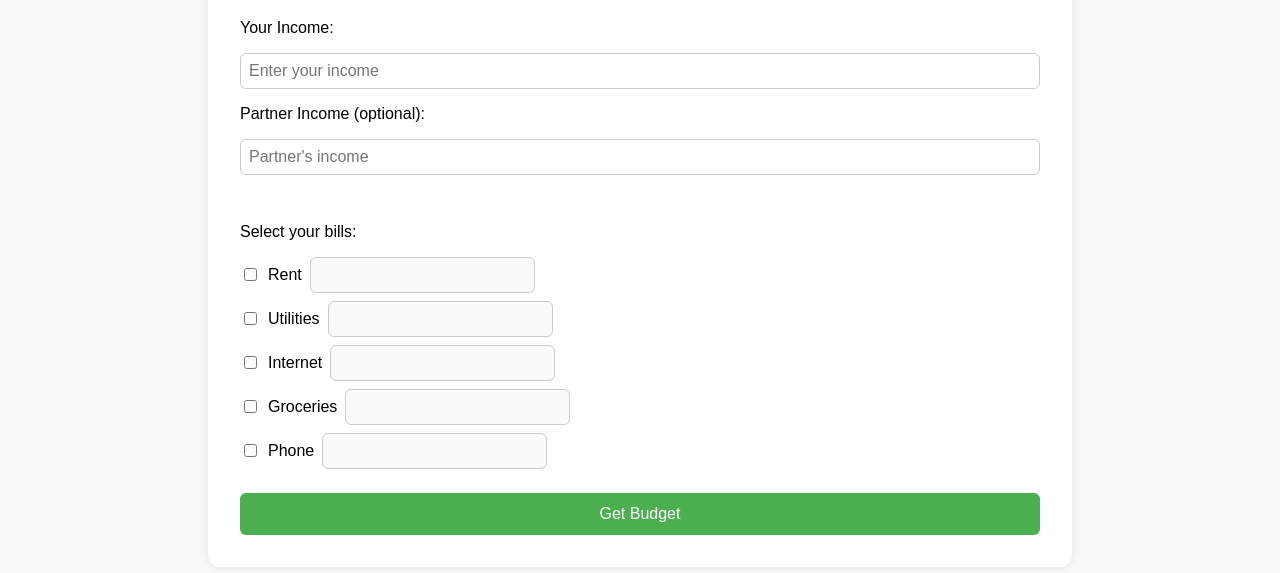
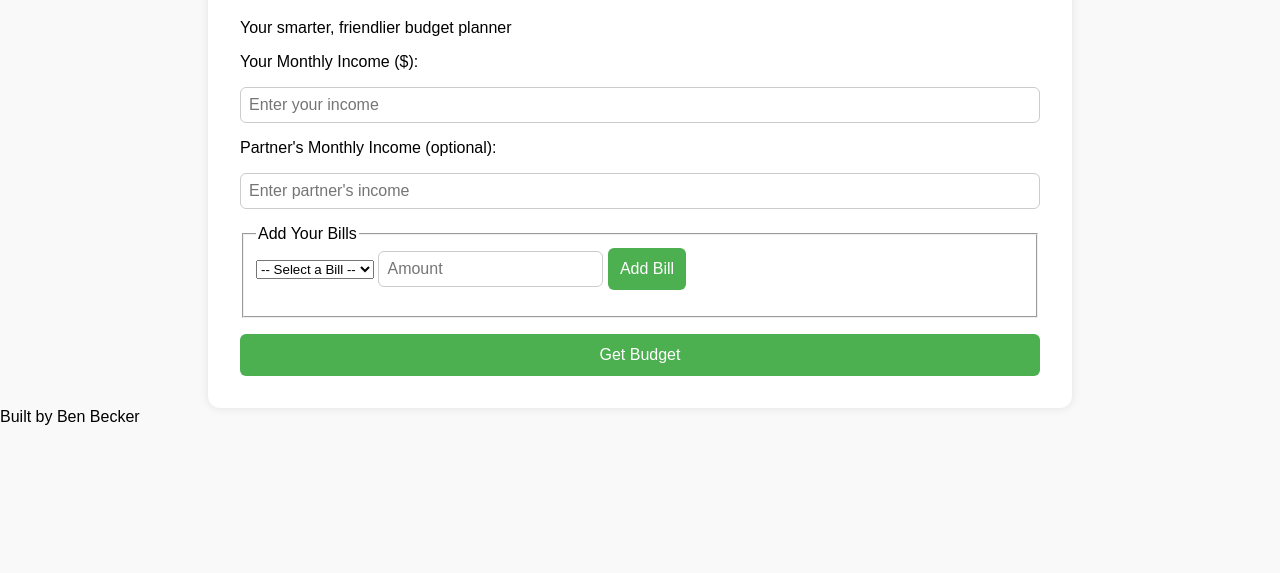
Before and after one commit to itsLokey/broke-budget-buddy, a plain HTML site: page index.html in a window 1280 px wide. Shown: the part 125-698 px from the top of the page. Drawn offline with nearby package versions, Linux system fonts and the light colour scheme.

Commit message:
Update index.html

```diff
--- a/index.html
+++ b/index.html
@@ -2,55 +2,75 @@
 <html lang="en">
 <head>
   <meta charset="UTF-8" />
-  <meta name="viewport" content="width=device-width, initial-scale=1.0"/>
+  <meta name="viewport" content="width=device-width, initial-scale=1" />
   <title>Broke Budget Buddy</title>
   <link rel="stylesheet" href="style.css" />
 </head>
 <body>
   <div class="container">
     <h1>Broke Budget Buddy</h1>
+    <p class="subtitle">Your smarter, friendlier budget planner</p>
+
     <form id="budget-form">
-      <label for="income">Your Income:</label>
+      <label for="income">Your Monthly Income ($):</label>
       <input type="number" id="income" placeholder="Enter your income" required />
-      <label for="partnerIncome">Partner Income (optional):</label>
-      <input type="number" id="partnerIncome" placeholder="Partner's income" />
 
-      <div class="bill-list">
-        <p>Select your bills:</p>
-        <div class="bill-checkbox"><input type="checkbox" data-default="100" /> <label>Rent</label> <input type="number" class="bill-amount" disabled /></div>
-        <div class="bill-checkbox"><input type="checkbox" data-default="60" /> <label>Utilities</label> <input type="number" class="bill-amount" disabled /></div>
-        <div class="bill-checkbox"><input type="checkbox" data-default="45" /> <label>Internet</label> <input type="number" class="bill-amount" disabled /></div>
-        <div class="bill-checkbox"><input type="checkbox" data-default="100" /> <label>Groceries</label> <input type="number" class="bill-amount" disabled /></div>
-        <div class="bill-checkbox"><input type="checkbox" data-default="75" /> <label>Phone</label> <input type="number" class="bill-amount" disabled /></div>
-      </div>
+      <label for="partnerIncome">Partner's Monthly Income (optional):</label>
+      <input type="number" id="partnerIncome" placeholder="Enter partner's income" />
 
-      <button type="submit">Get Budget</button>
+      <fieldset>
+        <legend>Add Your Bills</legend>
+
+        <div class="bill-entry">
+          <select id="bill-type">
+            <option value="">-- Select a Bill --</option>
+            <option value="Rent / Mortgage">Rent / Mortgage</option>
+            <option value="Utilities">Utilities</option>
+            <option value="Internet / Cable">Internet / Cable</option>
+            <option value="Phone">Phone</option>
+            <option value="Groceries">Groceries</option>
+            <option value="Transport">Transport</option>
+            <option value="Insurance">Insurance</option>
+            <option value="Subscriptions">Subscriptions</option>
+            <option value="Debt Payments">Debt Payments</option>
+            <option value="Other">Other</option>
+          </select>
+          <input type="number" id="bill-amount" placeholder="Amount" />
+          <button type="button" id="add-bill">Add Bill</button>
+        </div>
+
+        <ul id="bill-list"></ul>
+      </fieldset>
+
+      <button type="submit" id="submit-btn">Get Budget</button>
     </form>
 
-    <div id="results" class="hidden">
-      <h2 class="hidden">Budget Summary</h2>
+    <section id="results" class="hidden">
+      <h2>Budget Summary</h2>
       <div id="summary"></div>
 
-      <div id="progress-section" class="hidden">
-        <h2>Monthly Budget Usage</h2>
-        <div class="progress-bar-container">
+      <div id="progress-section">
+        <label for="progress-bar">Monthly Budget Usage:</label>
+        <div id="progress-bar-wrapper">
           <div id="progress-bar"></div>
         </div>
         <p id="progress-text"></p>
       </div>
 
-      <h2 class="hidden">Spending Breakdown</h2>
+      <h2>Spending Breakdown</h2>
       <canvas id="budgetChart" width="400" height="400"></canvas>
 
-      <h2 class="hidden">Smart Financial Advice</h2>
+      <h2>Smart Financial Advice</h2>
       <div id="advice"></div>
 
-      <button id="export-pdf-btn" class="hidden">Export as PDF</button>
-    </div>
+      <button id="export-pdf-btn">Export as PDF</button>
+    </section>
   </div>
 
+  <footer>Built by Ben Becker</footer>
+
   <script src="https://cdn.jsdelivr.net/npm/chart.js"></script>
-  <script src="https://cdnjs.cloudflare.com/ajax/libs/html2pdf.js/0.9.2/html2pdf.bundle.min.js"></script>
+  <script src="https://cdnjs.cloudflare.com/ajax/libs/html2pdf.js/0.10.1/html2pdf.bundle.min.js"></script>
   <script src="script.js"></script>
 </body>
 </html>
```
